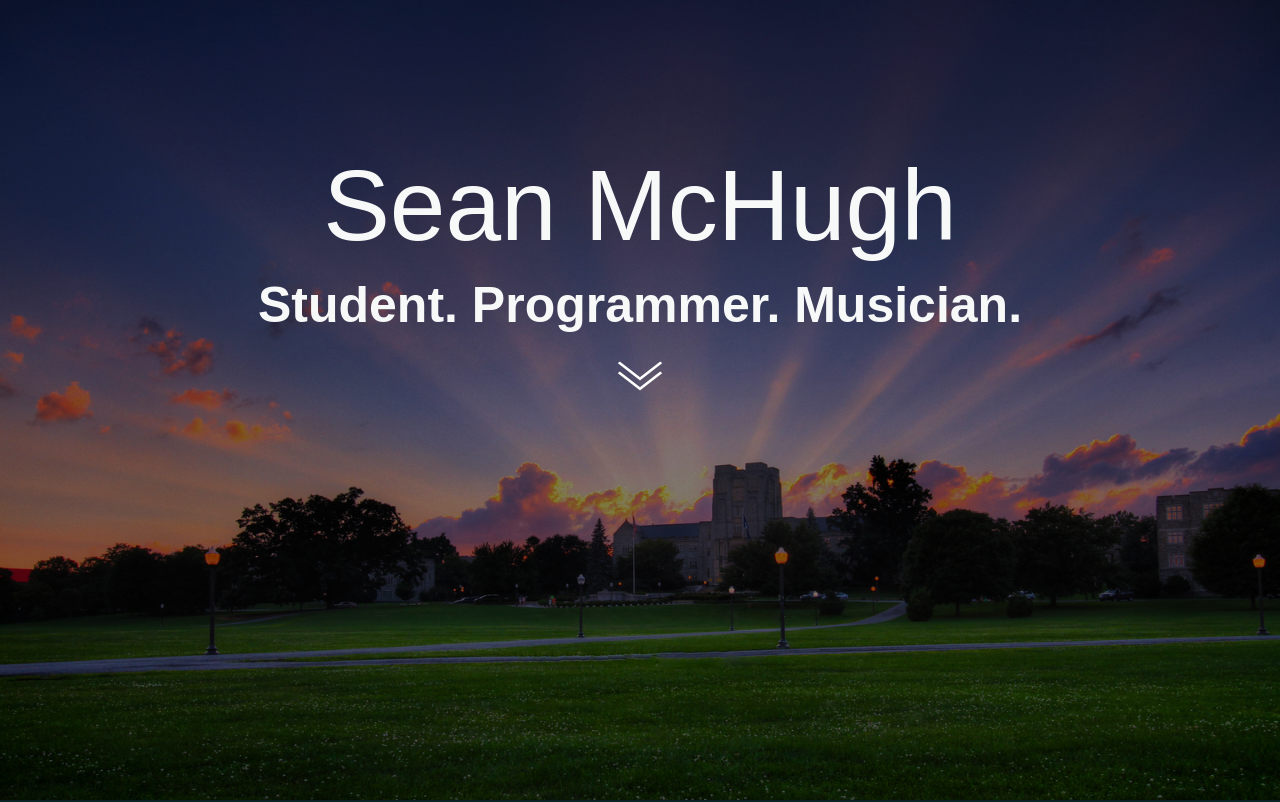
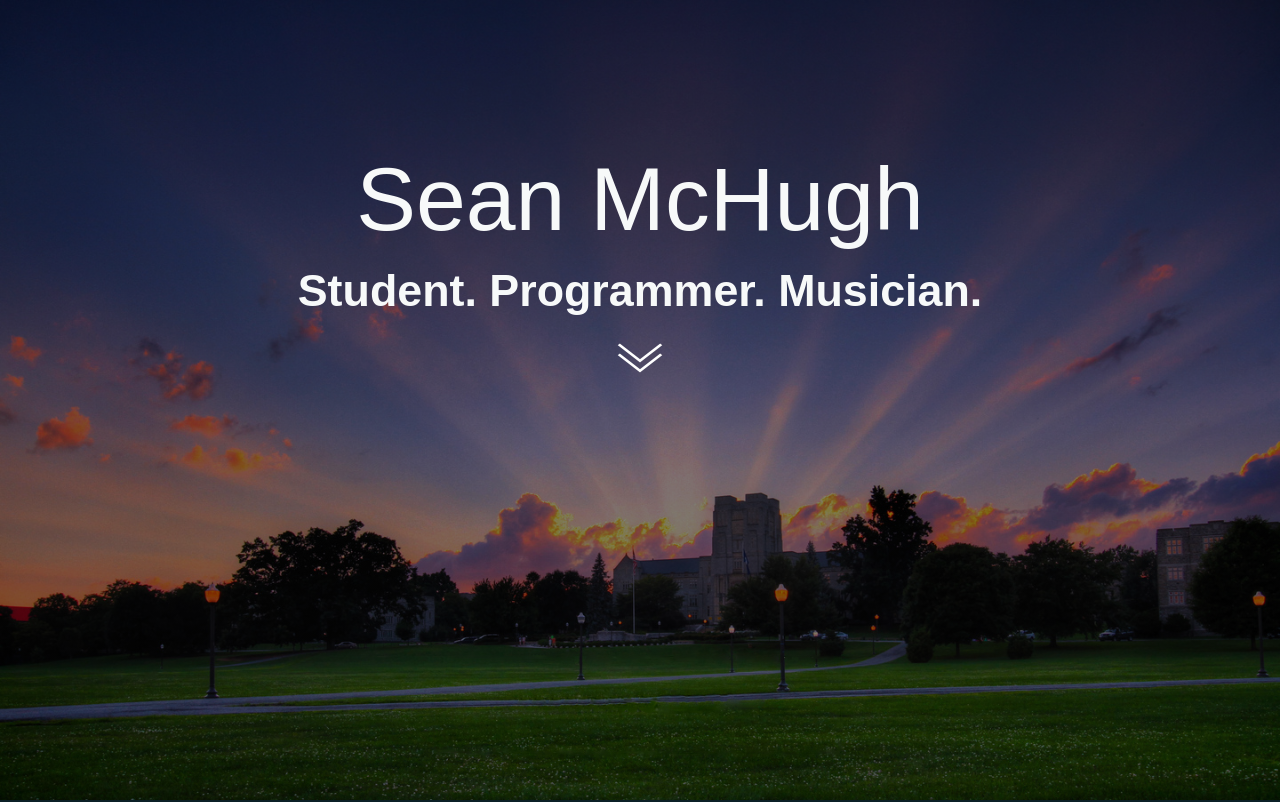
Before and after one commit to seanfmch/PersonalSite, a plain HTML site: page index.html in a window 1280 px wide. Shown: the top 802 px of the page. Drawn offline with nearby package versions, Linux system fonts and the light colour scheme; a web font is replaced by a local one.

Commit message:
made title font responsive

```diff
--- a/css/styles.css
+++ b/css/styles.css
@@ -19,7 +19,6 @@ body {
 	background-size: cover;
 	background-attachment: fixed;
     height: 100%;
-    background-size: 100% 100%;
     background-repeat: no-repeat;
 }
 @media only screen and (min-device-width: 375px) and (max-device-width: 667px) and (-webkit-min-device-pixel-ratio: 2) and (orientation: landscape) {
@@ -60,11 +59,11 @@ hr {
     /*font-family: 'Lato', sans-serif; */
     font-family: "LoveloBlack", sans-serif;
     padding-top: 150px;
-    font-size: 100px;
+    font-size: 7vmax;
 }
 #description {
     font-family: "LoveloBlack", sans-serif;
-    font-size: 50px;
+    font-size: 3.5vmax;
     text-align: center;
     font-weight: bold;
 }
```
